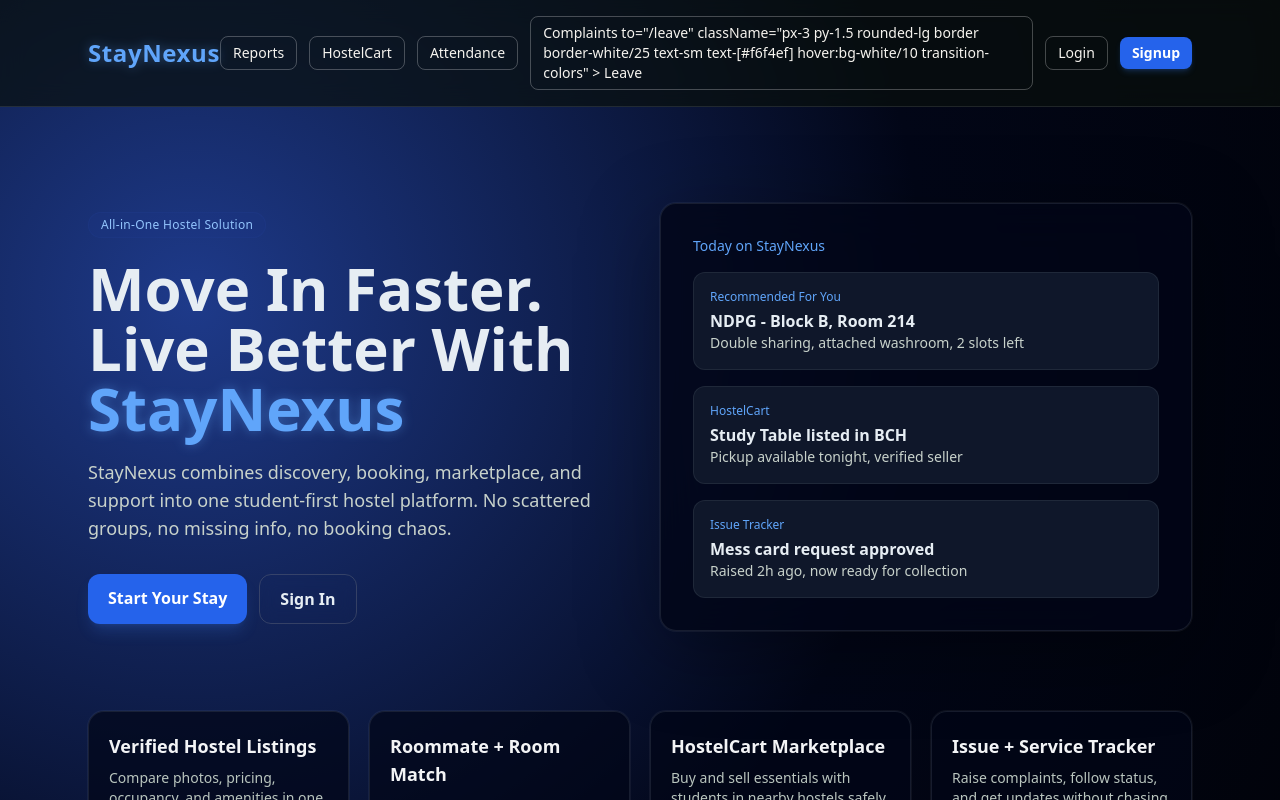
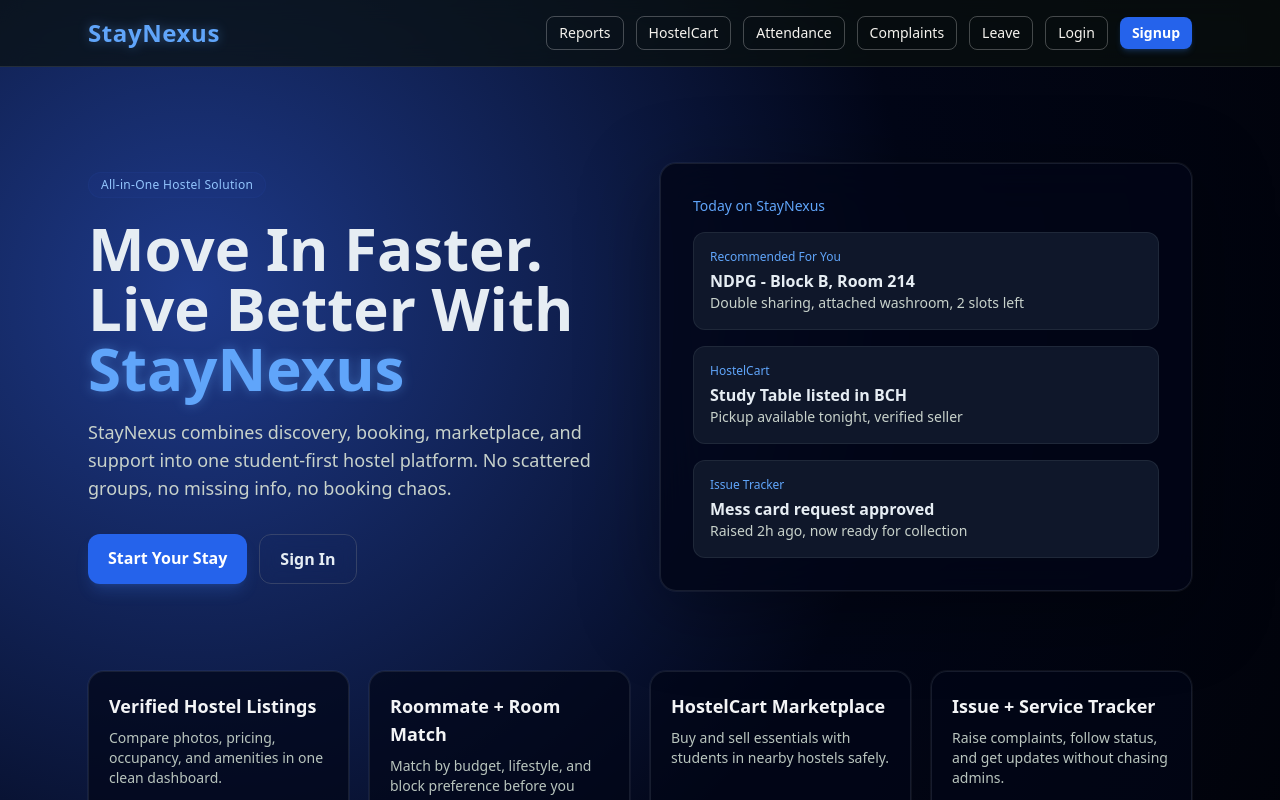
Before and after one commit to ayushsotechy/StayNexus, a React (Vite) app in the folder frontend/: page / in a window 1280 px wide. Shown: the top 800 px of the page. Built offline with nearby package versions, Linux system fonts and the light colour scheme; no server answers.

Commit message:
added a fix

```diff
--- a/frontend/src/components/Navbar.jsx
+++ b/frontend/src/components/Navbar.jsx
@@ -80,6 +80,8 @@ function Navbar() {
 						className="px-3 py-1.5 rounded-lg border border-white/25 text-sm text-[#f6f4ef] hover:bg-white/10 transition-colors"
 					>
 						Complaints
+					</Link>
+					<Link
 						to="/leave"
 						className="px-3 py-1.5 rounded-lg border border-white/25 text-sm text-[#f6f4ef] hover:bg-white/10 transition-colors"
 					>
```
